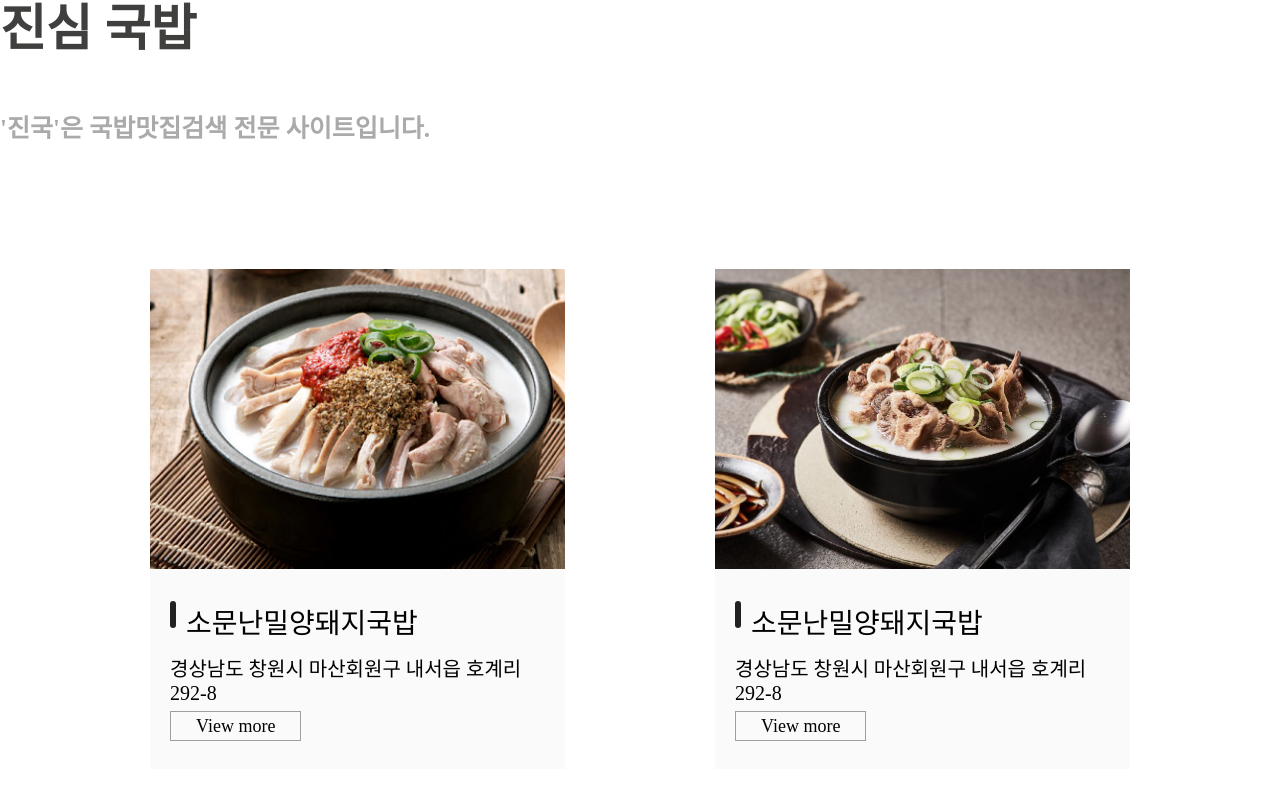
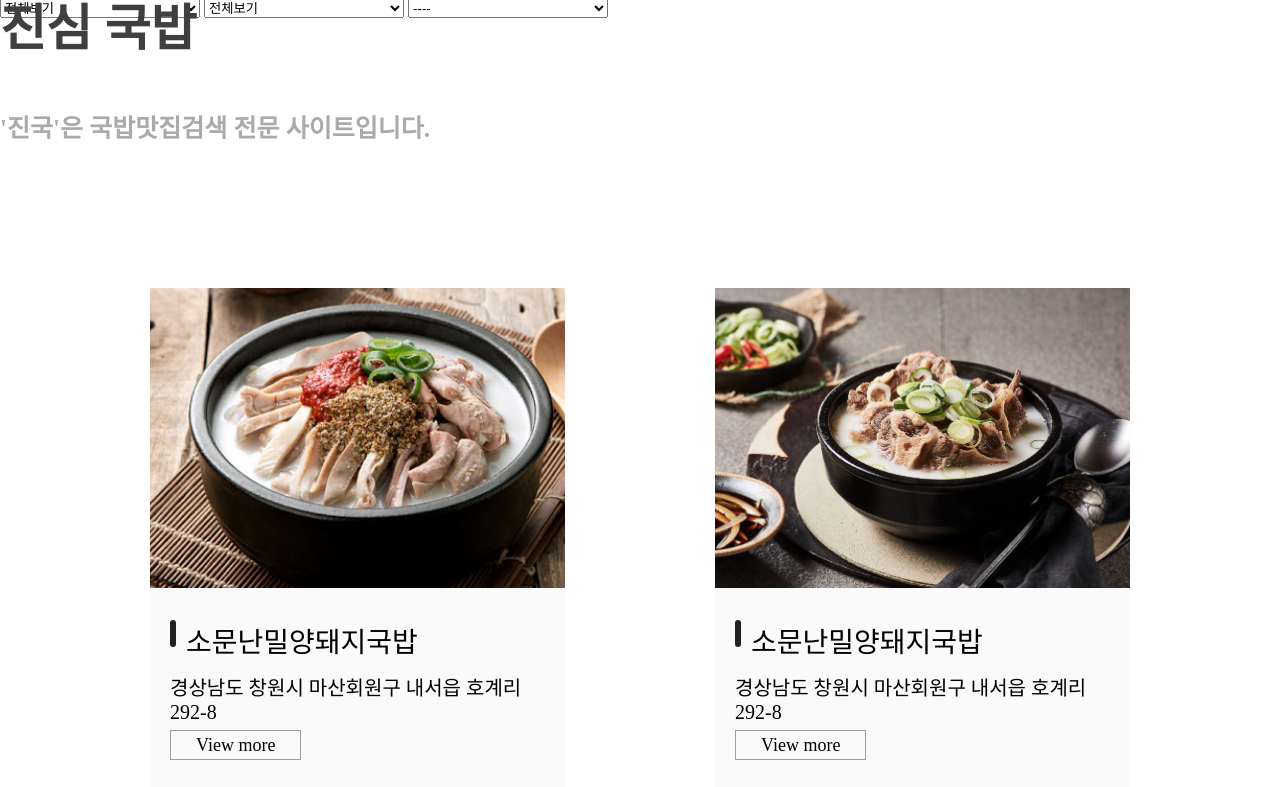
Before and after one commit to Code-Angler/KoreanSoupsMaina, a Flask app: template templates/index.html in a window 1280 px wide. Shown: the part 901-1688 px from the top of the page. Run offline with Flask 2, Linux system fonts and the light colour scheme; the template is opened without the code that fills it, so the values that code supplies are empty; some web fonts are replaced.

Commit message:
try to create sort by area and menu

```diff
--- a/app.py
+++ b/app.py
@@ -25,8 +25,10 @@ db = client.week1_pj
 
 @app.route('/')
 def home():
+    # 크롤링한 데이터 값 jinja 로 보내기 위한 코드
     db_stores = list(db.crawling_stores.find({}, {'_id': False}))
     return render_template('index.html', stores=db_stores)
+
     token_receive = request.cookies.get('mytoken')
     try:
         payload = jwt.decode(token_receive, SECRET_KEY, algorithms=['HS256'])
--- a/templates/index.html
+++ b/templates/index.html
@@ -1,9 +1,9 @@
 <!DOCTYPE html>
 <html lang="en">
 <head>
-    <meta charset="UTF-8" />
+    <meta charset="UTF-8"/>
     <title>Title</title>
-    <link rel="stylesheet" href="../static/style.css" />
+    <link rel="stylesheet" href="../static/style.css"/>
 </head>
 <body>
 <div class="container">
@@ -11,37 +11,72 @@
         <div class="top-section-box">
             <div class="logo">진국</div>
             <div class="nav-desc">국밥에 진심인 어려분을 환영합니다</div>
-          <div class="login" onclick="changeToLogin()"><img src="../static/image/login.svg" /></div>
+            <div class="login" onclick="changeToLogin()"><img src="../static/image/login.svg"/></div>
         </div>
     </div>
     <div class="empty-box"></div>
     <div class="title-text-block">
         <h3 class="title-text">
-          <span class="up-title-text">뜨끈한 국밥을 찾아서</span> <br />
+            <span class="up-title-text">뜨끈한 국밥을 찾아서</span> <br/>
             진심 국밥
             <p class="title-desc">'진국'은 국밥맛집검색 전문 사이트입니다.</p>
         </h3>
     </div>
-
+    <select class="form-control" style="width: 200px">지역
+        <option>전체보기</option>
+        <option>서울특별시</option>
+        <option>부산광역시</option>
+        <option>대구광역시</option>
+        <option>인천광역시</option>
+        <option>광주광역시</option>
+        <option>대전광역시</option>
+        <option>울산광역시</option>
+        <option>세종특별자치시</option>
+        <option>경기도</option>
+        <option>강원도</option>
+        <option>충청북도</option>
+        <option>충청남도</option>
+        <option>전라북도</option>
+        <option>전라남도</option>
+        <option>경상북도</option>
+        <option>경상남도</option>
+        <option>제주특별자치도</option>
+    </select> <select class="form-control" style="width: 200px">
+    <option>전체보기</option>
+    <option>순대국밥</option>
+    <option>돼지국밥</option>
+    <option>콩나물국밥</option>
+    <option>그외 국밥</option>
+</select> <select class="form-control" style="width: 200px">
+    <option>----</option>
+    <option>리뷰순</option>
+    <option>별점순</option>
+</select>
     <div class="main-list">
         <div class="list-columm">
-          {% for store in stores  %}
+            {% for store in stores %}
                 {% set title = store['title'] %}
                 {% set address = store['address'] %}
+                {% set img_url = store['img_url'] %}
                 <div class="list">
-            <div class="soup-img-box"><img src="../static/image/soup2.jpeg" class="soup-img"></div>
+                    <div class="soup-img-box"><img src="{{ img_url }}" class="soup-img"></div>
                     <div class="soup-desc-box">
-            <div class="soup-title"> <div class="title-stick"></div>
+                        <div class="soup-title">
+                            <div class="title-stick"></div>
                             {{ title }}</div>
                         <div class="soup-title-desc">{{ address }}</div>
-            <div class="view-more" onclick="changeToReview()"><span class="view-more-box">View more</span></div>
+                        <div class="view-more" onclick="changeToReview()"><span class="view-more-box">View more</span>
+                        </div>
                     </div>
                 </div>
             {% endfor %}
             <div class="list">
                 <div class="soup-img-box"><img src="../static/image/soup2.jpeg" class="soup-img"></div>
                 <div class="soup-desc-box">
-            <div class="soup-title"> <div class="title-stick"></div>소문난밀양돼지국밥</div>
+                    <div class="soup-title">
+                        <div class="title-stick"></div>
+                        소문난밀양돼지국밥
+                    </div>
                     <div class="soup-title-desc">경상남도 창원시 마산회원구 내서읍 호계리 292-8</div>
                     <div class="view-more" onclick="changeToReview()"><span class="view-more-box">View more</span></div>
                 </div>
@@ -49,7 +84,10 @@
             <div class="list">
                 <div class="soup-img-box"><img src="../static/image/soup3.jpeg" class="soup-img"></div>
                 <div class="soup-desc-box">
-            <div class="soup-title"> <div class="title-stick"></div>소문난밀양돼지국밥</div>
+                    <div class="soup-title">
+                        <div class="title-stick"></div>
+                        소문난밀양돼지국밥
+                    </div>
                     <div class="soup-title-desc">경상남도 창원시 마산회원구 내서읍 호계리 292-8</div>
                     <div class="view-more" onclick="changeToReview()"><span class="view-more-box">View more</span></div>
                 </div>
@@ -59,7 +97,10 @@
             <div class="list">
                 <div class="soup-img-box"><img src="../static/image/soup1.jpeg" class="soup-img"></div>
                 <div class="soup-desc-box">
-                <div class="soup-title"> <div class="title-stick"></div>소문난밀양돼지국밥</div>
+                    <div class="soup-title">
+                        <div class="title-stick"></div>
+                        소문난밀양돼지국밥
+                    </div>
                     <div class="soup-title-desc">경상남도 창원시 마산회원구 내서읍 호계리 292-8</div>
                     <div class="view-more" onclick="changeToReview()"><span class="view-more-box">View more</span></div>
                 </div>
@@ -67,7 +108,10 @@
             <div class="list">
                 <div class="soup-img-box"><img src="../static/image/soup2.jpeg" class="soup-img"></div>
                 <div class="soup-desc-box">
-              <div class="soup-title"> <div class="title-stick"></div>소문난밀양돼지국밥</div>
+                    <div class="soup-title">
+                        <div class="title-stick"></div>
+                        소문난밀양돼지국밥
+                    </div>
                     <div class="soup-title-desc">경상남도 창원시 마산회원구 내서읍 호계리 292-8</div>
                     <div class="view-more" onclick="changeToReview()"><span class="view-more-box">View more</span></div>
                 </div>
@@ -75,7 +119,10 @@
             <div class="list">
                 <div class="soup-img-box"><img src="../static/image/soup3.jpeg" class="soup-img"></div>
                 <div class="soup-desc-box">
-              <div class="soup-title"> <div class="title-stick"></div>소문난밀양돼지국밥</div>
+                    <div class="soup-title">
+                        <div class="title-stick"></div>
+                        소문난밀양돼지국밥
+                    </div>
                     <div class="soup-title-desc">경상남도 창원시 마산회원구 내서읍 호계리 292-8</div>
                     <div class="view-more" onclick="changeToReview()"><span class="view-more-box">View more</span></div>
                 </div>
@@ -85,7 +132,10 @@
             <div class="list">
                 <div class="soup-img-box"><img src="../static/image/soup1.jpeg" class="soup-img"></div>
                 <div class="soup-desc-box">
-                <div class="soup-title"> <div class="title-stick"></div>소문난밀양돼지국밥</div>
+                    <div class="soup-title">
+                        <div class="title-stick"></div>
+                        소문난밀양돼지국밥
+                    </div>
                     <div class="soup-title-desc">경상남도 창원시 마산회원구 내서읍 호계리 292-8</div>
                     <div class="view-more" onclick="changeToReview()"><span class="view-more-box">View more</span></div>
                 </div>
@@ -93,7 +143,10 @@
             <div class="list">
                 <div class="soup-img-box"><img src="../static/image/soup2.jpeg" class="soup-img"></div>
                 <div class="soup-desc-box">
-              <div class="soup-title"> <div class="title-stick"></div>소문난밀양돼지국밥</div>
+                    <div class="soup-title">
+                        <div class="title-stick"></div>
+                        소문난밀양돼지국밥
+                    </div>
                     <div class="soup-title-desc">경상남도 창원시 마산회원구 내서읍 호계리 292-8</div>
                     <div class="view-more" onclick="changeToReview()"><span class="view-more-box">View more</span></div>
                 </div>
@@ -101,7 +154,10 @@
             <div class="list">
                 <div class="soup-img-box"><img src="../static/image/soup3.jpeg" class="soup-img"></div>
                 <div class="soup-desc-box">
-              <div class="soup-title"> <div class="title-stick"></div>소문난밀양돼지국밥</div>
+                    <div class="soup-title">
+                        <div class="title-stick"></div>
+                        소문난밀양돼지국밥
+                    </div>
                     <div class="soup-title-desc">경상남도 창원시 마산회원구 내서읍 호계리 292-8</div>
                     <div class="view-more" onclick="changeToReview()"><span class="view-more-box">View more</span></div>
                 </div>
```
Lines whose indentation alone changed are shown as unchanged.
